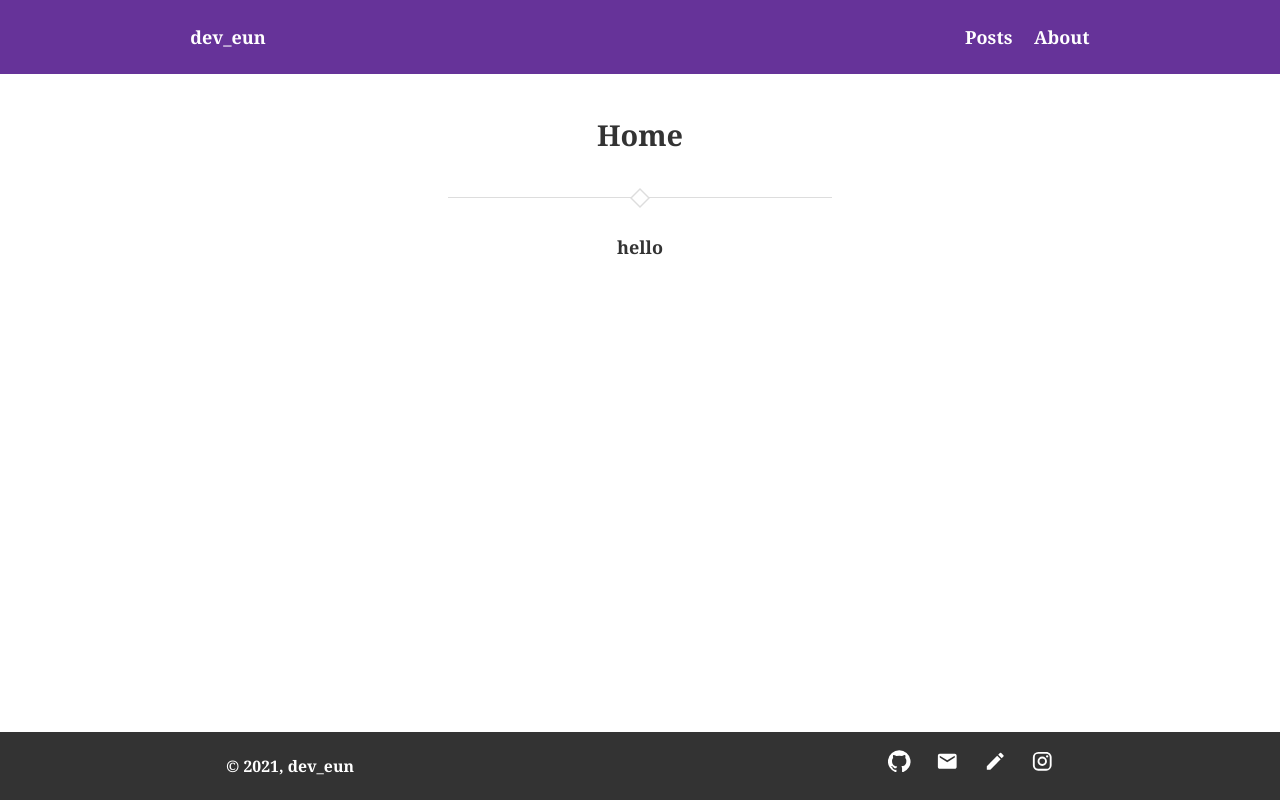
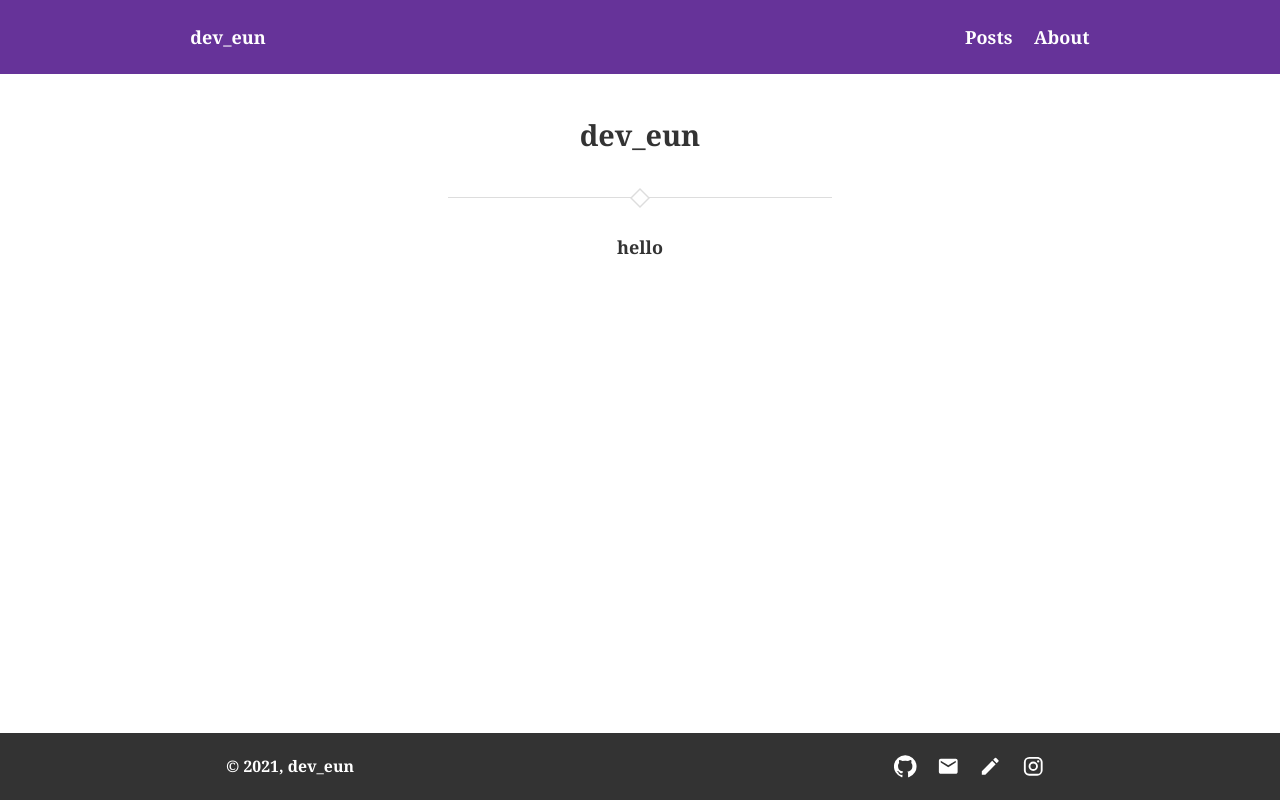
Before and after one commit to eun-seong/TIL, a Gatsby site: page / in a window 1280 px wide. Built offline with nearby package versions, Linux system fonts and the light colour scheme; Gatsby itself is replaced by a stand-in of ours; a web font is replaced by a local one.

Commit message:
TIL footer icon 수정

```diff
--- a/src/components/Footer.tsx
+++ b/src/components/Footer.tsx
@@ -27,13 +27,15 @@ const Wrapper = styled.div`
 
 const Icons = styled.div`
   display: flex;
-  width: 20%;
-  justify-content: space-between;
+  justify-content: flex-end;
   align-items: center;
 `;
 
 const Link = styled.a`
+  display: flex;
   color: #fff;
+  margin: 0 10px;
+  justify-content: center;
 `;
 
 const Footer: React.FC<{}> = () => {
--- a/src/css/global.css
+++ b/src/css/global.css
@@ -7,6 +7,7 @@ html {
   box-sizing: border-box;
   overflow-y: scroll;
   height: 100%;
+  height: -webkit-fill-available;
 }
 body {
   margin: 0;
@@ -22,7 +23,8 @@ body {
   -webkit-font-feature-settings: 'kern', 'liga', 'clig', 'calt';
   font-feature-settings: 'kern', 'liga', 'clig', 'calt';
   line-height: 1.7rem;
-  height: 100%;
+  min-height: 100%;
+  min-height: -webkit-fill-available;
 }
 article,
 aside,
@@ -447,5 +449,5 @@ pre tt:after {
 
 #___gatsby,
 #gatsby-focus-wrapper {
-  height: 100%;
+  height: 100vh;
 }
--- a/src/pages/index.tsx
+++ b/src/pages/index.tsx
@@ -5,7 +5,7 @@ import Layout from '../components/layout';
 import SEO from '../components/seo';
 
 const IndexPage: React.FC = () => (
-  <Layout pageTitle={'Home'}>
+  <Layout pageTitle={'dev_eun'}>
     <SEO title='Home' />
     hello
   </Layout>
```
Also changed, not shown: src/graphql-types.d.ts (+8 -0 lines).
